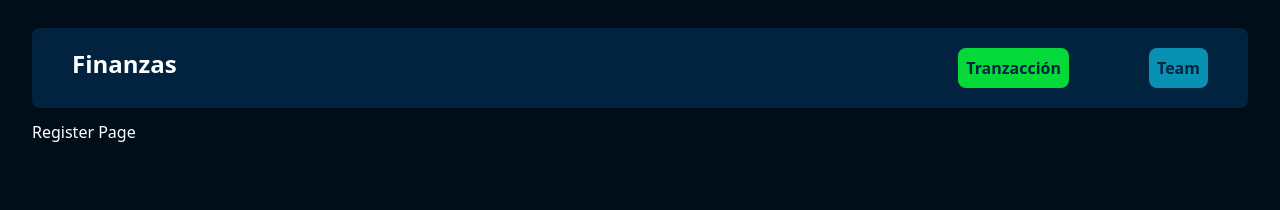
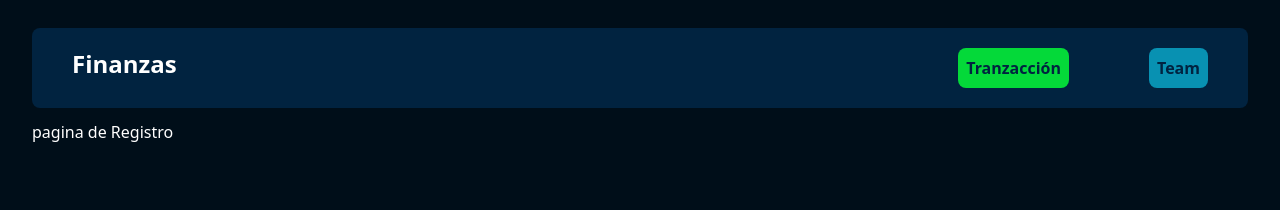
Before and after one commit to Jonathanpv99/finanzas-front-end, a React (Vite) app: page /register in a window 1280 px wide. Shown: the top 210 px of the page. Built offline with nearby package versions, Linux system fonts and the light colour scheme.

Commit message:
feat: add h1 in registerPage

```diff
--- a/src/pages/registerPage/RegisterPage.jsx
+++ b/src/pages/registerPage/RegisterPage.jsx
@@ -3,7 +3,7 @@ const RegisterPage = () => {
 
     return (
         <div>
-            <h1>Register Page</h1>
+            <h1>pagina de Registro</h1>
         </div>
     )
 }
```
